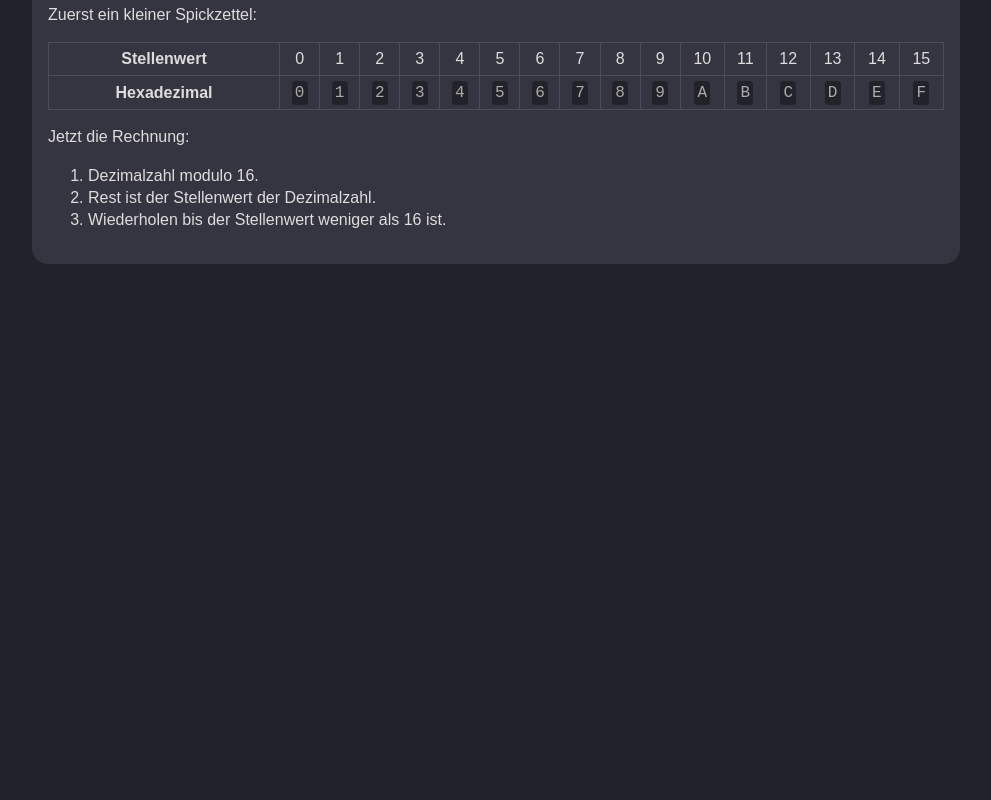
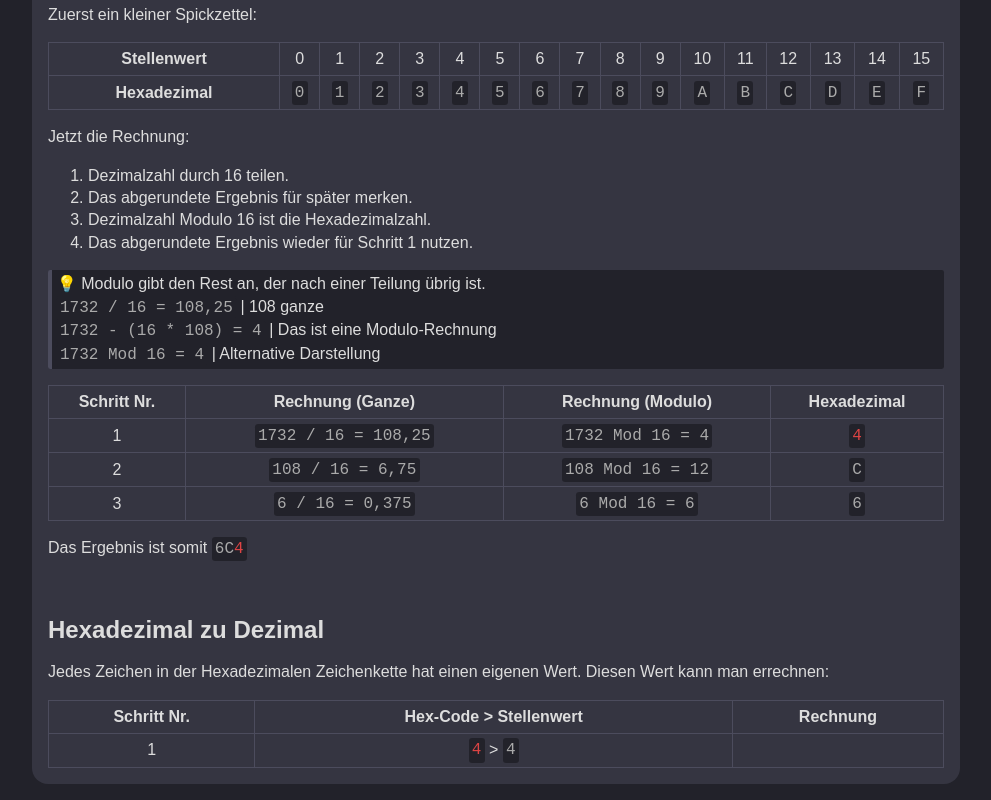
Before and after one commit to TimKoenig96/zahlensysteme, a website: page src/index.html in a window 1280 px wide. Shown: the part 1873-2673 px from the top of the page, without its empty margins (144-1135 px from the left). Before the commit the page ends 2153 px from the top, so only its background shows below. Drawn offline with Linux system fonts and the light colour scheme.

Commit message:
edit: Partial hex conversion

```diff
--- a/src/index.html
+++ b/src/index.html
@@ -238,12 +238,64 @@
 		</table>
 		<p>Jetzt die Rechnung:</p>
 		<ol>
-			<li>Dezimalzahl modulo 16.</li>
-			<li>Rest ist der Stellenwert der Dezimalzahl.</li>
-			<li>Wiederholen bis der Stellenwert weniger als 16 ist.</li>
+			<li>Dezimalzahl durch 16 teilen.</li>
+			<li>Das abgerundete Ergebnis für später merken.</li>
+			<li>Dezimalzahl Modulo 16 ist die Hexadezimalzahl.</li>
+			<li>Das abgerundete Ergebnis wieder für Schritt 1 nutzen.</li>
 		</ol>
-		<!-- TODO: Tip about modulo -->
-		<!-- TODO: Dec to hex conversion -->
+		<p class="tip">
+			Modulo gibt den Rest an, der nach einer Teilung übrig ist.<br>
+			<code>1732 / 16 = 108,25</code> | 108 ganze<br>
+			<code>1732 - (16 * 108) = 4</code> | Das ist eine Modulo-Rechnung<br>
+			<code>1732 Mod 16 = 4</code> | Alternative Darstellung
+		</p>
+		<table>
+			<tr>
+				<th>Schritt Nr.</th>
+				<th>Rechnung (Ganze)</th>
+				<th>Rechnung (Modulo)</th>
+				<th>Hexadezimal</th>
+			</tr>
+			<tr>
+				<td>1</td>
+				<td><code>1732 / 16 = 108,25</code></td>
+				<td><code>1732 Mod 16 = 4</code></td>
+				<td><code class="red">4</code></td>
+			</tr>
+			<tr>
+				<td>2</td>
+				<td><code>108 / 16 = 6,75</code></td>
+				<td><code>108 Mod 16 = 12</code></td>
+				<td><code>C</code></td>
+			</tr>
+			<tr>
+				<td>3</td>
+				<td><code>6 / 16 = 0,375</code></td>
+				<td><code>6 Mod 16 = 6</code></td>
+				<td><code>6</code></td>
+			</tr>
+		</table>
+		<p>
+			Das Ergebnis ist somit <code>6C<span class="red">4</span></code>
+		</p><br>
+
+		<h2>Hexadezimal zu Dezimal</h2>
+		<p>
+			Jedes Zeichen in der Hexadezimalen Zeichenkette hat einen eigenen Wert.
+			Diesen Wert kann man errechnen:
+		</p>
+		<table>
+			<tr>
+				<th>Schritt Nr.</th>
+				<th>Hex-Code &gt; Stellenwert</th>
+				<th>Rechnung</th>
+			</tr>
+			<tr>
+				<td>1</td>
+				<td><code class="red">4</code> &gt; <code>4</code></td>
+				<td></td>
+			</tr>
+		</table>
 		<!-- TODO: Hex to dec conversion -->
 	</div>
 </body>
```
